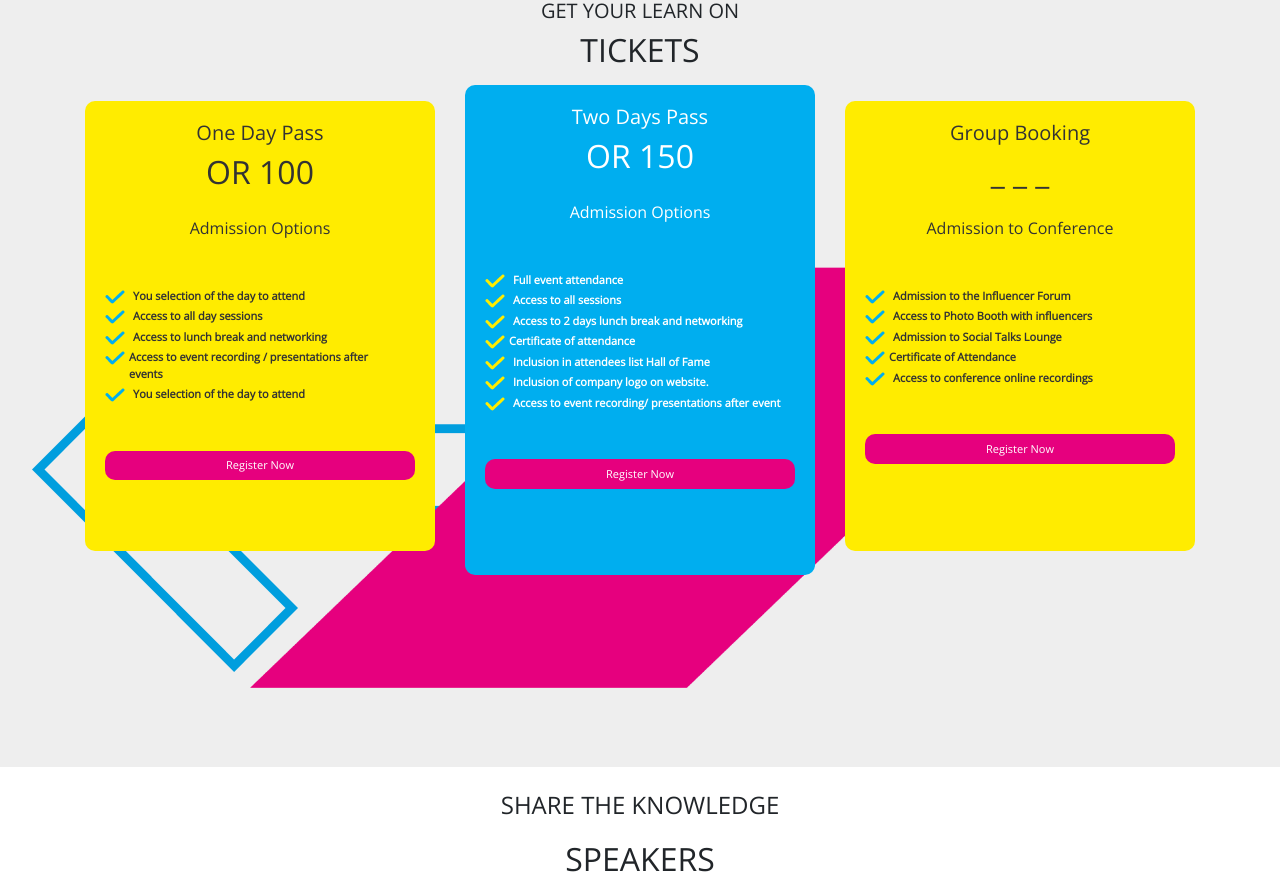
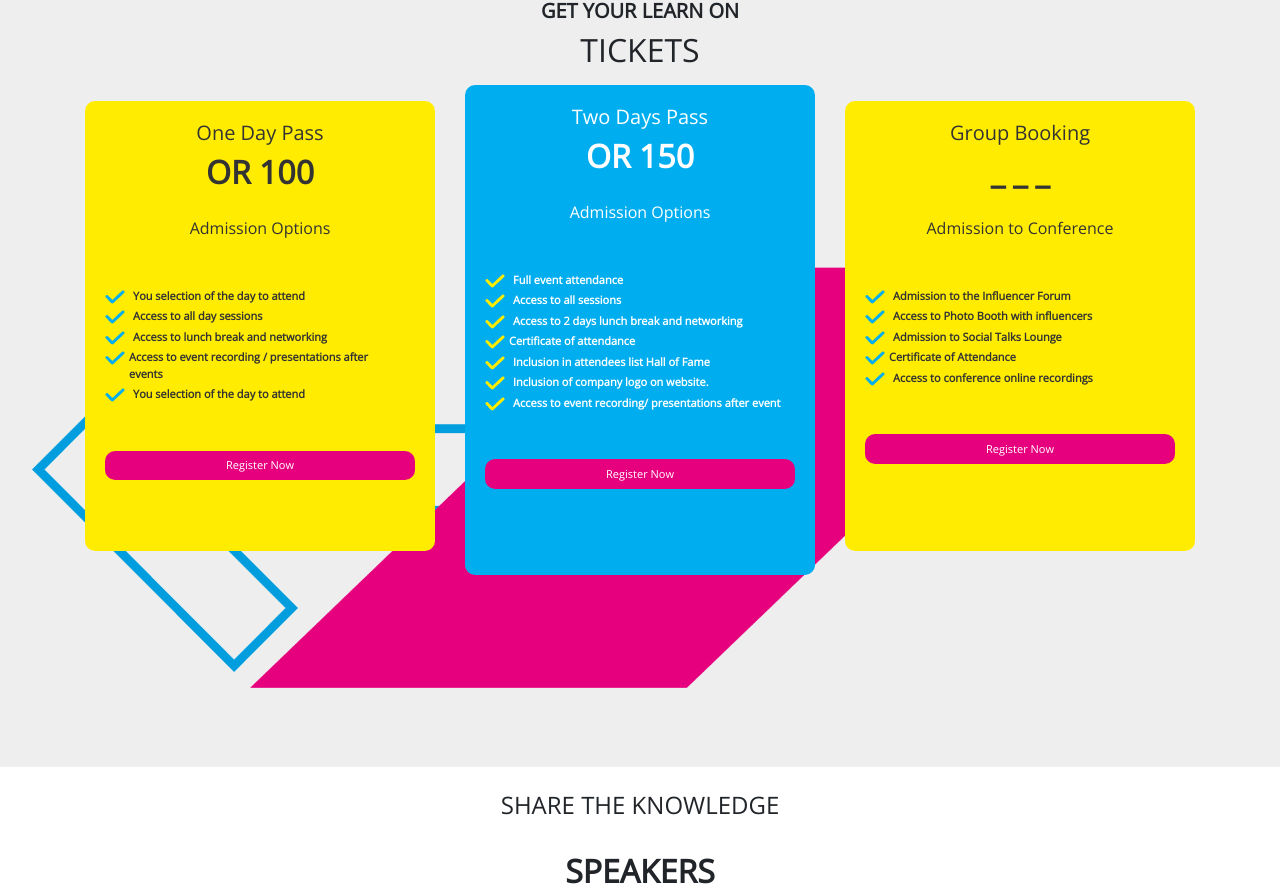
Before and after one commit to hoseinsedaqat/Osmw, a Vue app: page / in a window 1280 px wide. Shown: the part 2736-3624 px from the top of the page. Built offline with nearby package versions, Linux system fonts and the light colour scheme.

Commit message:
add some fontweightbold for title

```diff
--- a/src/components/HeaderAppDark.vue
+++ b/src/components/HeaderAppDark.vue
@@ -106,7 +106,8 @@ export default {
 header {
   background: #1d272e;
   width: 100%;
-  padding: 1.4rem;
+  /* Sholud I Change */
+  padding: 1.3rem;
   color: #fff;
   position: fixed;
   top: 0;
--- a/src/views/About/AboutView.vue
+++ b/src/views/About/AboutView.vue
@@ -14,7 +14,7 @@
         </div>
         <div class="row">
           <div class="col-md-12">
-            <h3 class="text-center my-2">ABOUT OSMW22</h3>
+            <h3 class="text-center my-2 font-weight-bold">ABOUT OSMW22</h3>
             <p class="text-center my-4">
               Oman Social Media Week 2022 facilitates the understanding of diverse social
               media tools and platforms and their impact on society, business, and the
@@ -32,7 +32,7 @@
         </div>
         <div class="row mt-5">
           <div class="col-md 12">
-            <h3 class="text-center">MEET THE TEAM</h3>
+            <h3 class="text-center font-weight-bold mbkk">MEET THE TEAM</h3>
           </div>
         </div>
         <div class="row mt-5">
--- a/src/views/Agenda/AgendaView.vue
+++ b/src/views/Agenda/AgendaView.vue
@@ -3,7 +3,7 @@
     <HeaderAppDark></HeaderAppDark>
     <section id="agenda">
     <h4 class="text-center text-muted">What’s happening?</h4>
-    <h2 class="text-center">Program</h2>
+    <h2 class="text-center font-weight-bold">Program</h2>
     <div class="container">
       <div class="row">
         <div class="col-md-6 offset-md-2">
--- a/src/views/Home/Components/SpeakersHome.vue
+++ b/src/views/Home/Components/SpeakersHome.vue
@@ -1,7 +1,7 @@
 <template>
   <section id="speakres">
     <h4 class="text-center py-2">SHARE THE KNOWLEDGE</h4>
-    <h2 class="text-center py-1">SPEAKERS</h2>
+    <h2 class="text-center py-3 font-weight-bold">SPEAKERS</h2>
     <div class="container">
       <div class="row no-gutters">
         <div class="col-12 col-lg-4 col-md-4 col-sm-6 col-xs-6" id="speakersMain">
--- a/src/views/Home/Components/TicktsHome.vue
+++ b/src/views/Home/Components/TicktsHome.vue
@@ -1,6 +1,6 @@
 <template>
   <section id="tickts">
-    <h5 class="text-center">GET YOUR LEARN ON</h5>
+    <h5 class="text-center font-weight-bold">GET YOUR LEARN ON</h5>
     <h2 class="text-center">TICKETS</h2>
     <!-- Images Absolute -->
     <div class="flashTImg">
@@ -16,7 +16,7 @@
           <div class="cards" id="cardOne">
             <div class="card-body">
               <h5 class="text-center">One Day Pass</h5>
-              <h2 class="text-center">OR 100</h2>
+              <h2 class="text-center font-weight-bold">OR 100</h2>
               <p class="mt-4 text-center">Admission Options</p>
               <div class="mt-5 ftickts">
                 <div class="my-1">
@@ -55,7 +55,7 @@
           <div class="cards" id="cardTwo">
             <div class="card-body">
               <h5 class="text-center">Two Days Pass</h5>
-              <h2 class="text-center">OR 150</h2>
+              <h2 class="text-center font-weight-bold">OR 150</h2>
               <p class="mt-4 text-center">Admission Options</p>
               <div class="mt-5 ftickts">
                 <div class="my-1">
@@ -101,7 +101,7 @@
           <div class="cards" id="cardOne">
             <div class="card-body">
               <h5 class="text-center">Group Booking</h5>
-              <h2 class="text-center">_ _ _</h2>
+              <h2 class="text-center font-weight-bold">_ _ _</h2>
               <p class="mt-4 text-center">Admission to Conference</p>
               <div class="mt-5 ftickts">
                 <div class="my-1">
--- a/src/views/Media/MediaView.vue
+++ b/src/views/Media/MediaView.vue
@@ -5,7 +5,7 @@
       <div class="container">
         <div class="row">
           <div class="col-md-12 my-5">
-            <h3 class="text-center">LATEST NEWS</h3>
+            <h3 class="text-center font-weight-bold">LATEST NEWS</h3>
           </div>
         </div>
         <!-- Row One -->
--- a/src/views/Speakers/SpeakersView.vue
+++ b/src/views/Speakers/SpeakersView.vue
@@ -50,7 +50,7 @@
         <div class="row mt-6">
           <div class="col-md-12">
             <h4 class="text-center">Check out the other</h4>
-            <h3 class="text-center">Speakers</h3>
+            <h3 class="text-center font-weight-bold">Speakers</h3>
           </div>
         </div>
       </div>
--- a/src/views/Sponsors/SponsorsView.vue
+++ b/src/views/Sponsors/SponsorsView.vue
@@ -5,7 +5,7 @@
       <div class="container">
         <div class="row">
           <div class="col-md-12 my-5">
-            <h3 class="text-center">SPONSORS</h3>
+            <h3 class="text-center font-weight-bold">SPONSORS</h3>
             <p class="text-center mt-5">
               OSMW 2022 would not be possible without a dedicated group of supporters and
               friends.
```
